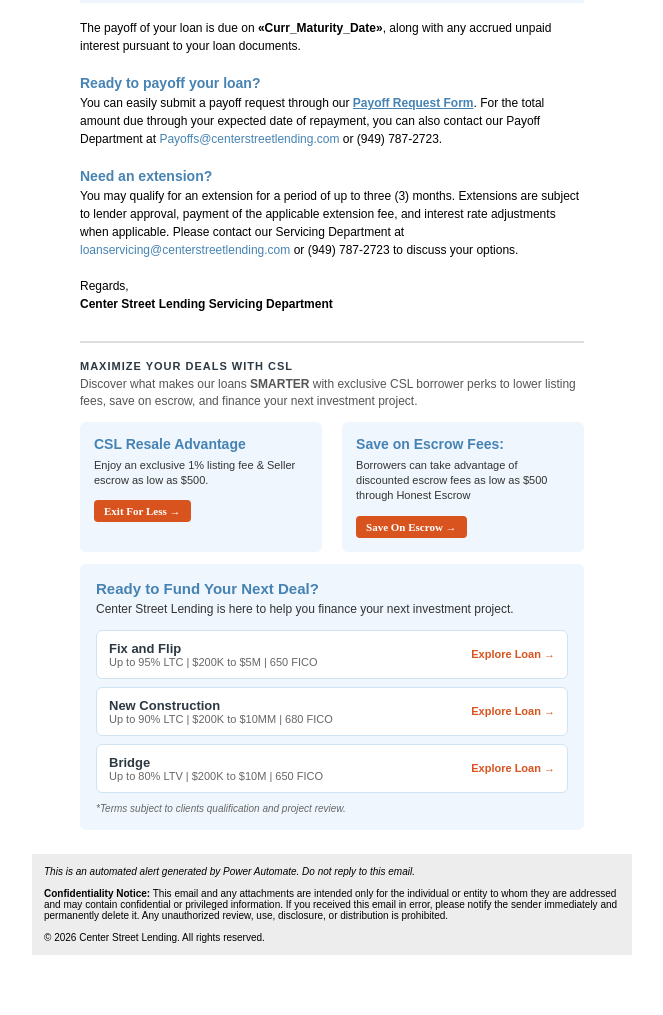
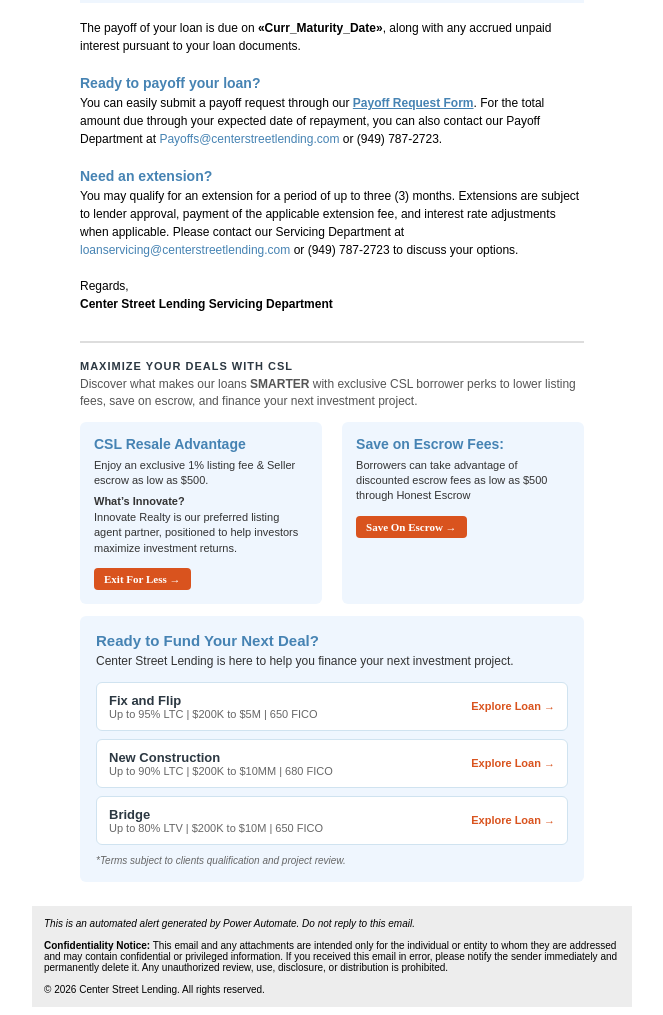
Before and after one commit to centerstreetlending/csl-email-templates, a plain HTML site: page index.html in a window 1280 px wide. Shown: the part 692-1707 px from the top of the page, without its empty margins (308-971 px from the left). Before the commit the page ends 1655 px from the top, so only its background shows below. Drawn offline with Linux system fonts and the light colour scheme.

Commit message:
Add What's Innovate? explanation into CSL Resale Advantage box

```diff
--- a/index.html
+++ b/index.html
@@ -113,8 +113,14 @@
                             </td>
                           </tr>
                           <tr>
+                            <td style="font-family:Arial, sans-serif; font-size:11px; color:#333333; line-height:1.4; padding-bottom:6px;">
+                              Enjoy an exclusive 1% listing fee &amp; Seller escrow as low as $500.
+                            </td>
+                          </tr>
+                          <tr>
                             <td style="font-family:Arial, sans-serif; font-size:11px; color:#333333; line-height:1.4; padding-bottom:12px;">
-                              Enjoy an exclusive 1% listing fee &amp; Seller escrow as low as $500.
+                              <b>What’s Innovate?</b><br>
+                              Innovate Realty is our preferred listing agent partner, positioned to help investors maximize investment returns.
                             </td>
                           </tr>
                           <tr>
```
Also changed, not shown: 60-day.html (+7 -1 lines), marketingblurb.html (+7 -1 lines).
